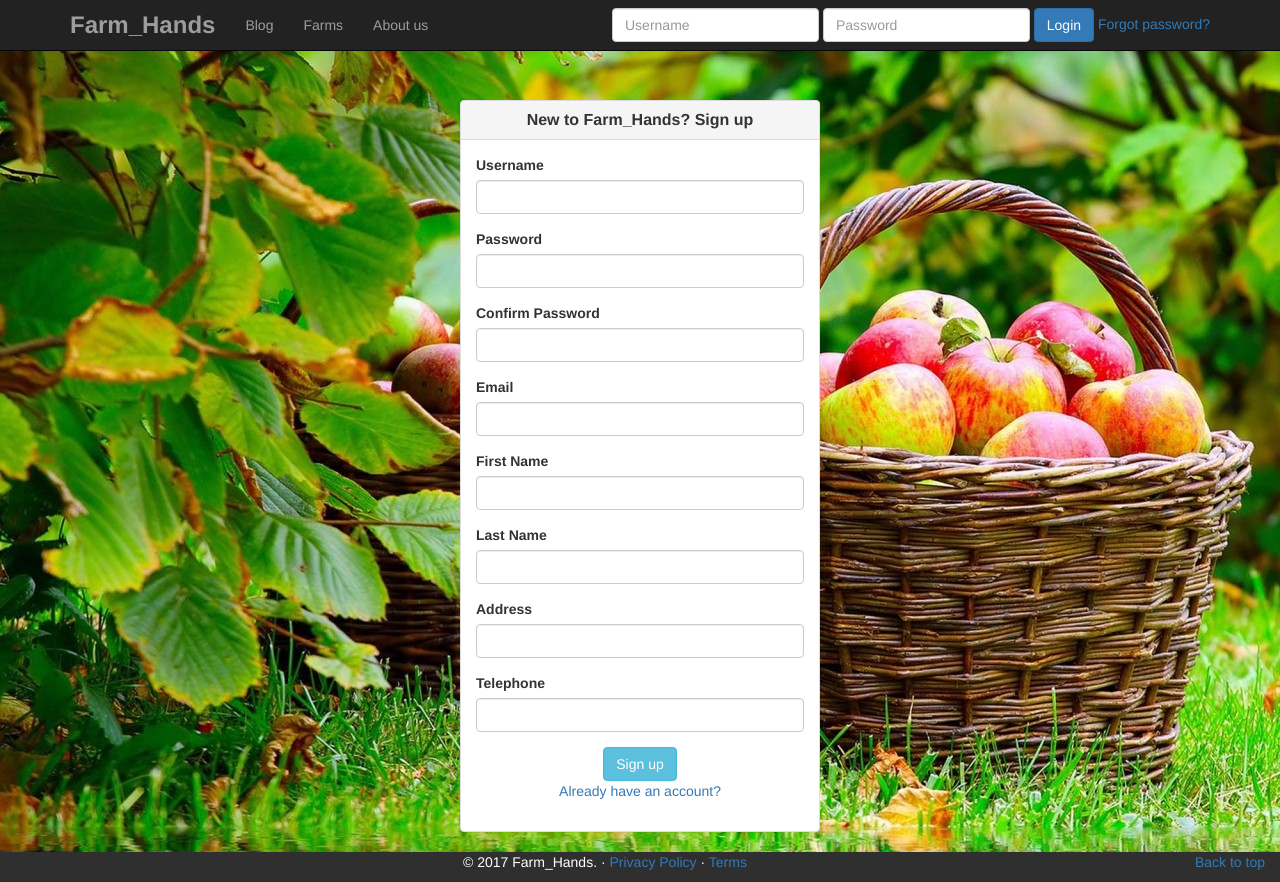
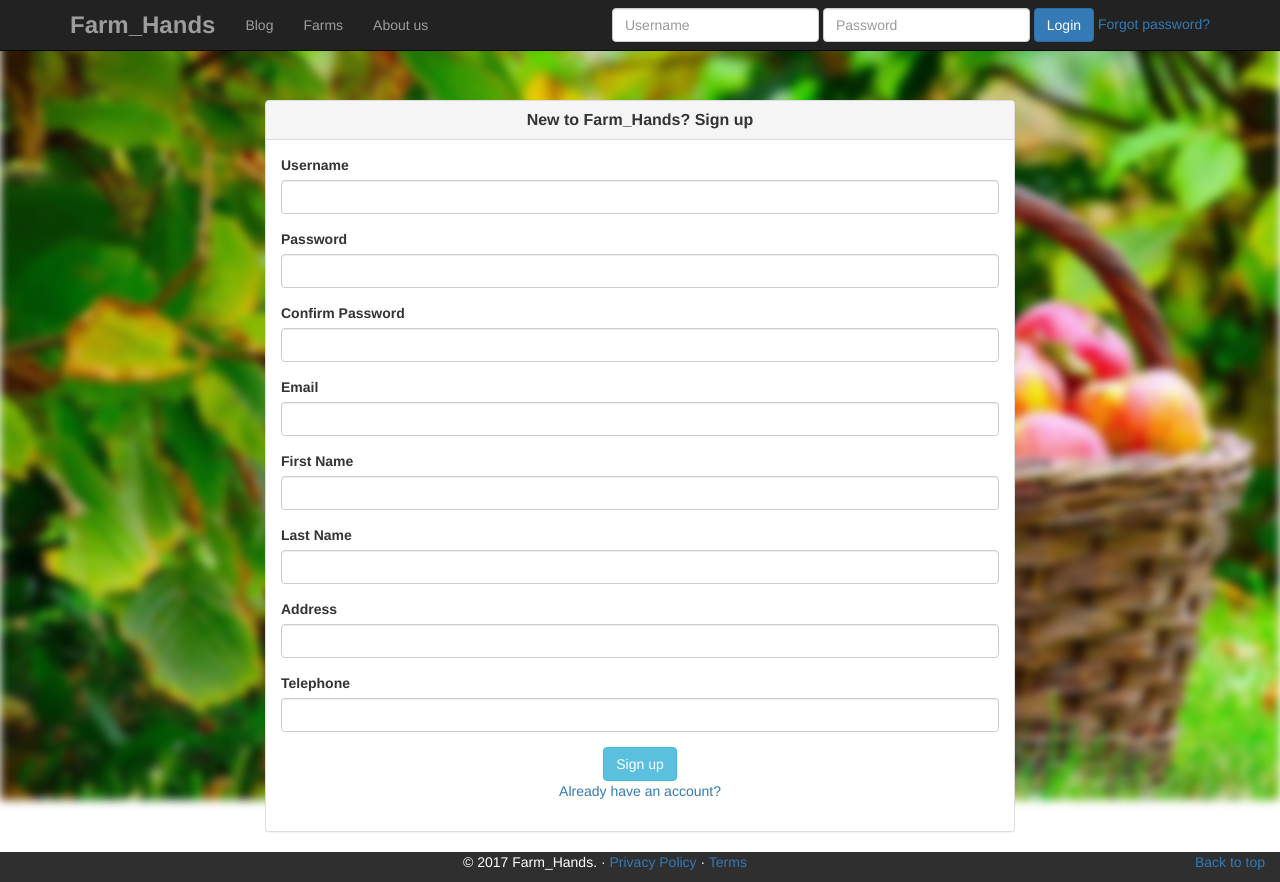
Before and after one commit to kalpanibhagya/FarmHands, a CodeIgniter app: page /FarmHands/index.php/main/index in a window 1280 px wide. Run offline with CodeIgniter, Linux system fonts and the light colour scheme; some libraries are stand-ins or nearby versions.

Commit message:
Add blur imgae to the background of the main_view.php

```diff
--- a/application/views/Main_view.php
+++ b/application/views/Main_view.php
@@ -14,13 +14,28 @@
             background-color: #2f2f2f; /* Black Gray */
             color: #fff;
         }
+
+        .page-bg {
+            background-image: url('<?php echo base_url(); ?>assets/images/background.jpg');
+            -webkit-filter: blur(5px);
+            -moz-filter: blur(5px);
+            -o-filter: blur(5px);
+            -ms-filter: blur(5px);
+            filter: blur(5px);
+            position: fixed;
+            width: 100%;
+            height: 100%;
+            top: 0;
+            left: 0;
+            z-index: -1;
+        }
     </style>
 
     <script src="https://oss.maxcdn.com/html5shiv/3.7.3/html5shiv.min.js"></script>
     <script src="https://oss.maxcdn.com/respond/1.4.2/respond.min.js"></script>
 </head>
 
-<body style="background-image: url('<?php echo base_url(); ?>assets/images/background.jpg')">
+<body>
 
 <header>
     <nav class="navbar navbar-inverse navbar-fixed-top">
@@ -55,7 +70,7 @@
 <section style="margin-top: 100px">
     <div class="container">
         <div class="row">
-            <div class="col-md-4 col-md-offset-4">
+            <div class="col-md-8 col-md-offset-2">
                 <div class="panel panel-default">
                     <div class="panel-heading">
                         <h3 class="panel-title text-center" style="font-weight: bolder">New to Farm_Hands? Sign up</h3>
@@ -67,6 +82,7 @@
                                 echo '<div class="alert alert-success" role="alert">Data Inserted Successfully</div>';
                             }
                             ?>
+
                             <div class="form-group">
                                 <label>Username</label>
                                 <input type="text" class="form-control" name="username">
@@ -120,6 +136,10 @@
     </div>
 </section>
 
+<div class="page-bg">
+
+</div>
+
 <footer class="container-fluid bg-4 text-center">
     <p class="pull-right"><a href="#">Back to top</a></p>
     <p>&copy; 2017 Farm_Hands. &middot; <a href="#">Privacy Policy</a> &middot; <a href="#">Terms</a></p>
```
Also changed, not shown: application/views/welcome_message.php (line endings or trailing spaces).
